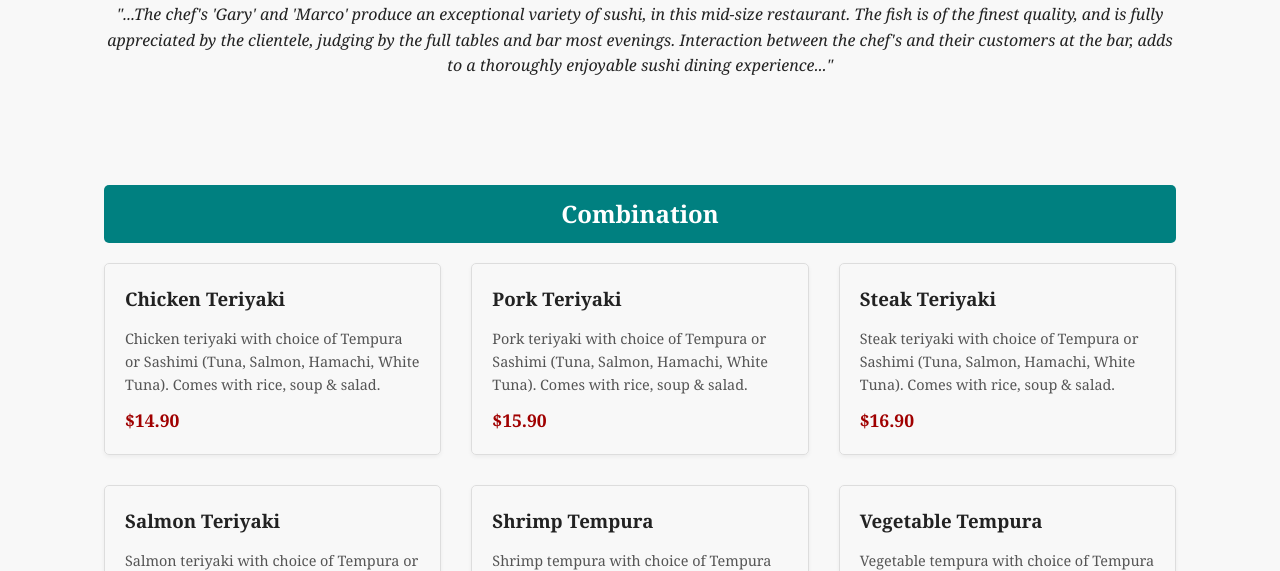
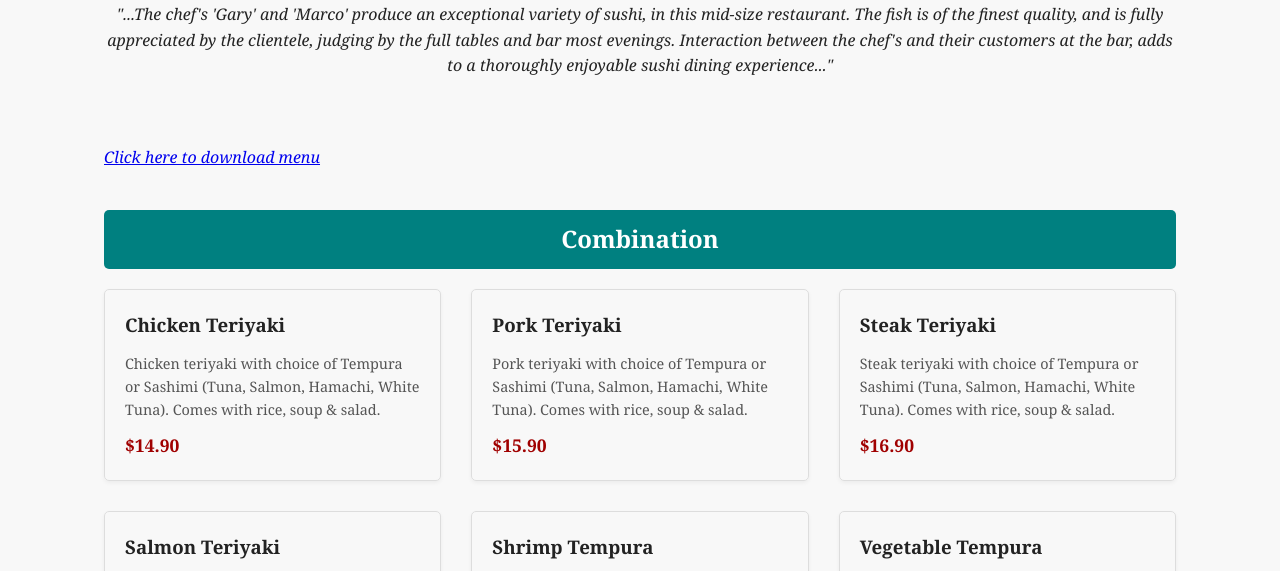
Before and after one commit to Spauldo11/sato-sushi-restaurant, a plain HTML site: page menu.html in a window 1280 px wide. Shown: the part 181-752 px from the top of the page. Drawn offline with Linux system fonts and the light colour scheme.

Commit message:
Fixed pdf menu download

```diff
--- a/menu.html
+++ b/menu.html
@@ -24,9 +24,7 @@
         <h1>Our Authentic Japanese Menu</h1>
         <p class="menu-intro">"...The chef's 'Gary' and 'Marco' produce an exceptional variety of sushi, in this mid-size restaurant. The fish is of the finest quality, and is fully appreciated by the clientele, judging by the full tables and bar most evenings. Interaction between the chef's and their customers at the bar, adds to a thoroughly enjoyable sushi dining experience..."</p>
         <br/>
-        <!--
-        <a href="sato/2012June_Sato_Menu.pdf" target="_blank" class="menu-intro">Click here to download menu</a>
-        -->
+        <a href="2012June_Sato_Menu.pdf" target="_blank" class="menu-intro">Click here to download menu</a>
         <section class="menu-category">
             <h2>Combination</h2>
             <div class="menu-items">
```
